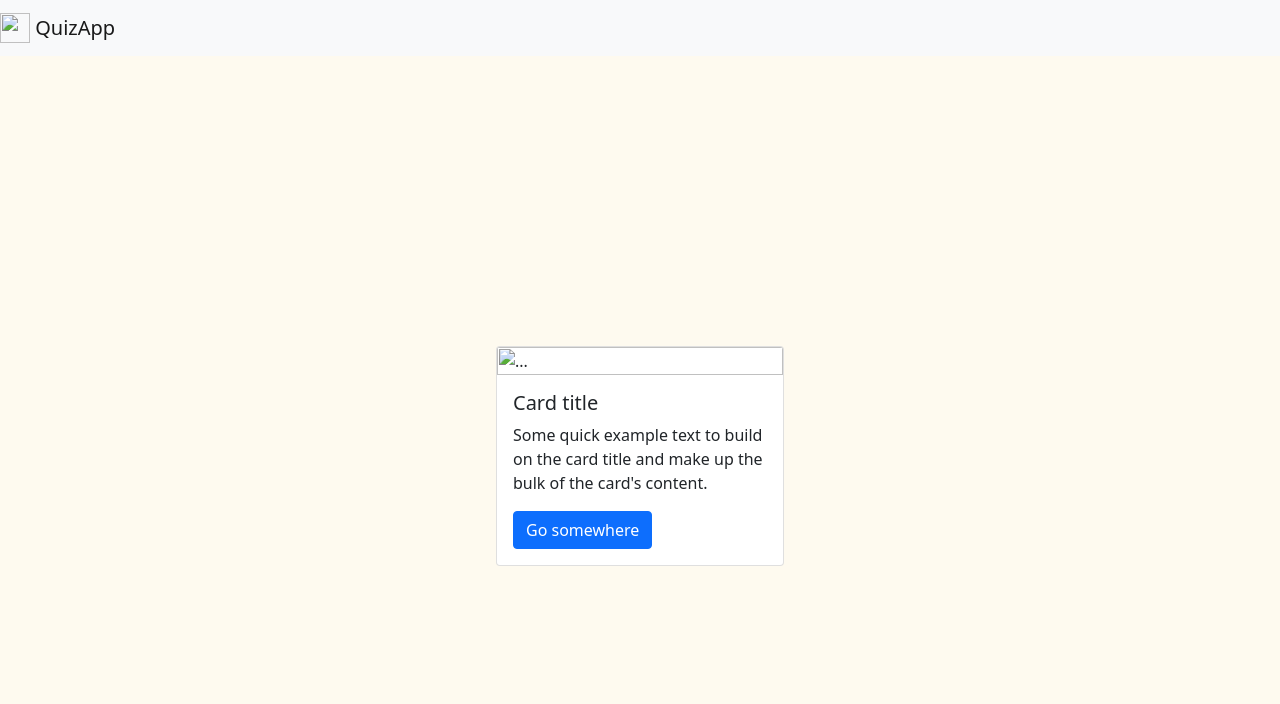
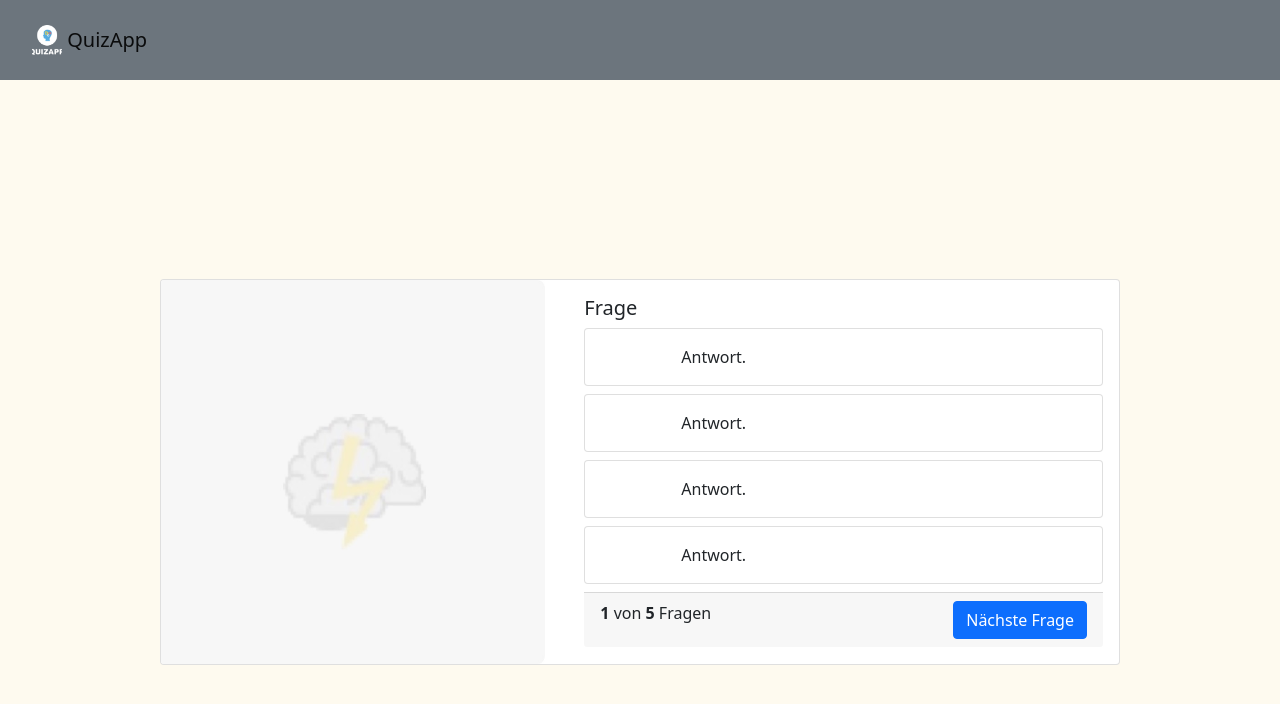
Before and after one commit to Th-Da/QuizApp, a website: page index.html in a window 1280 px wide. Drawn offline with nearby package versions, Linux system fonts and the light colour scheme.

```diff
--- a/index.html
+++ b/index.html
@@ -6,30 +6,65 @@
     <meta name="viewport" content="width=device-width, initial-scale=1.0">
     <title>QuizApp</title>
     <link rel="stylesheet" href="style.css">
-    <link rel="stylesheet" href="/node_modules/bootstrap/dist/css/bootstrap.min.css">
+    <link rel="stylesheet" href="node_modules/bootstrap/dist/css/bootstrap.min.css">
 </head>
 
 <body>
 
-    <nav class="navbar navbar-light bg-light">
+    <nav class="navbar navbar-light bg-secondary">
         <a class="navbar-brand" href="#">
-            <img src="/docs/4.4/assets/brand/bootstrap-solid.svg" width="30" height="30"
-                class="d-inline-block align-top" alt="">
+            <img src="img/logo.png" width="30" height="30" class="d-inline-block align-top" alt="">
             QuizApp
         </a>
     </nav>
 
     <div class="container">
-        <div class="card" style="width: 18rem;">
-            <img src="..." class="card-img-top" alt="...">
-            <div class="card-body">
-                <h5 class="card-title">Card title</h5>
-                <p class="card-text">Some quick example text to build on the card title and make up the bulk of the
-                    card's content.</p>
-                <a href="#" class="btn btn-primary">Go somewhere</a>
+        <div class="card mb-3 quiz-card">
+            <div class="row no-gutters">
+                <div class="col-md-4">
+                    <img src="img/brainbg.jpg" class="card-img" alt="...">
+                </div>
+                <div class="col-md-8">
+                    <div class="card-body">
+                        <h5 class="card-title">Frage</h5>
+                        <div class="card mb-2">
+                            <div class="card-body">
+                                Antwort.
+                            </div>
+                        </div>
+
+                        <div class="card mb-2">
+                            <div class="card-body">
+                                Antwort.
+                            </div>
+                        </div>
+
+                        <div class="card mb-2">
+                            <div class="card-body">
+                                Antwort.
+                            </div>
+                        </div>
+
+                        <div class="card mb-2">
+                            <div class="card-body">
+                                Antwort.
+                            </div>
+                        </div>
+
+                        <div class="card-footer">
+                            <span>
+                                <b>1</b> von <b>5</b> Fragen
+                            </span>
+                            <button class="btn btn-primary">Nächste Frage</button>
+                        </div>
+                    </div>
+                </div>
             </div>
         </div>
+
     </div>
+
+
 
 </body>
 
--- a/style.css
+++ b/style.css
@@ -1,5 +1,14 @@
 body {
     background-color: rgb(254, 250, 239) !important;
+}
+
+.navbar {
+    height: 10vh;
+}
+
+.navbar img {
+    object-fit: cover;
+    margin-left: 2rem;
 }
 
 .container {
@@ -7,4 +16,23 @@
     display: flex;
     justify-content: center;
     align-items: center;
+    width: 80vw;;
 }
+
+.quiz-card {
+    width: 60rem;
+}
+
+.card-body {
+    margin-left: 5rem;
+}
+
+.quiz-card img {
+    height: 24rem;
+    width: 24rem;
+}
+
+.card-footer {
+    display: flex;
+    justify-content: space-between;
+}
```
Also changed, not shown: script.js (+50 -0 lines), img/Option 1 Copy 12.jpg (added), img/Option 1 Copy 15.jpg (added), img/Option 1 Copy 16.jpg (added), img/Option 1 Copy 17.jpg (added), img/brain result.png (added), img/brainbg.jpg (added), img/logo.png (added), img/tropy.png (added).
